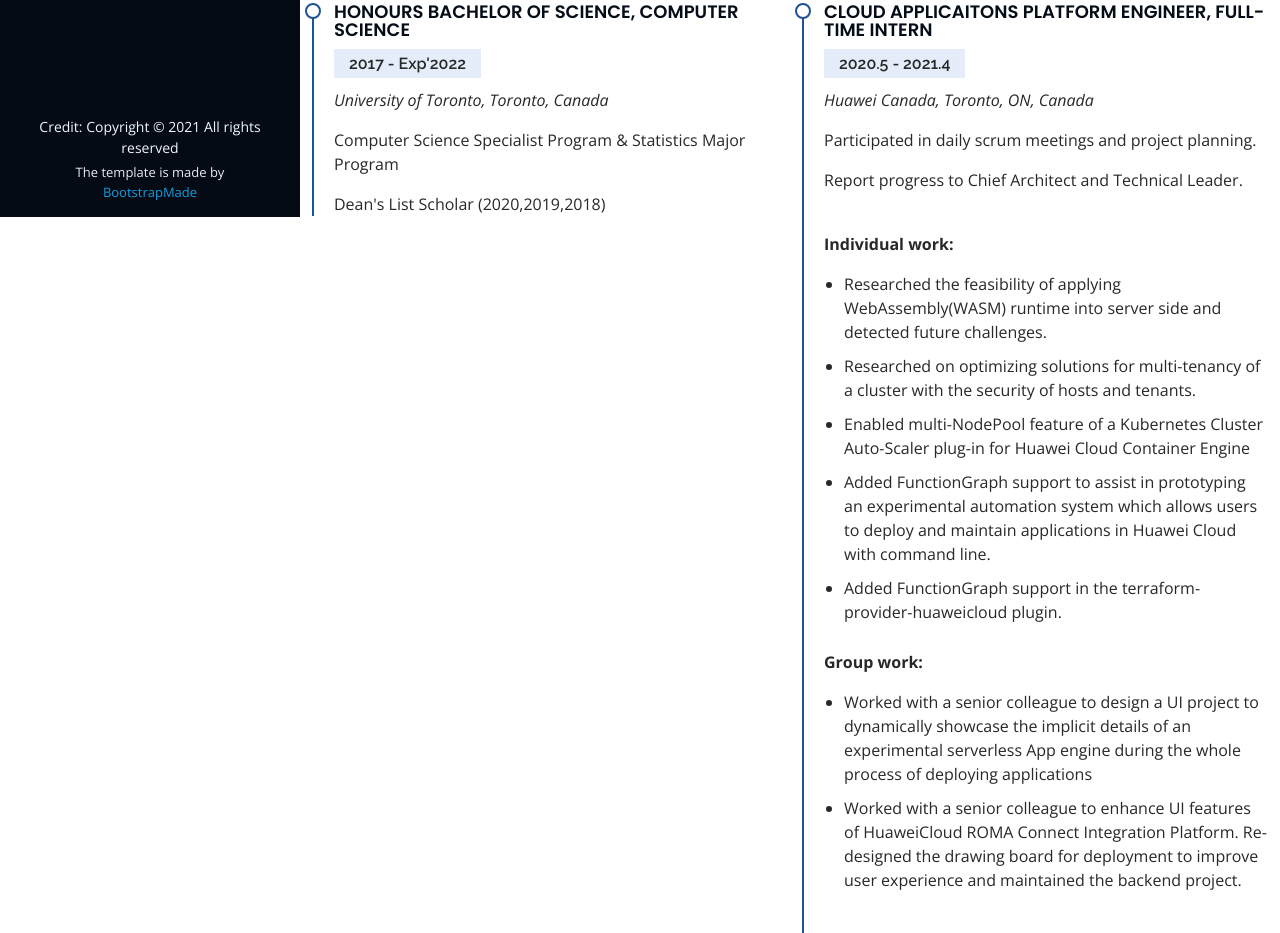
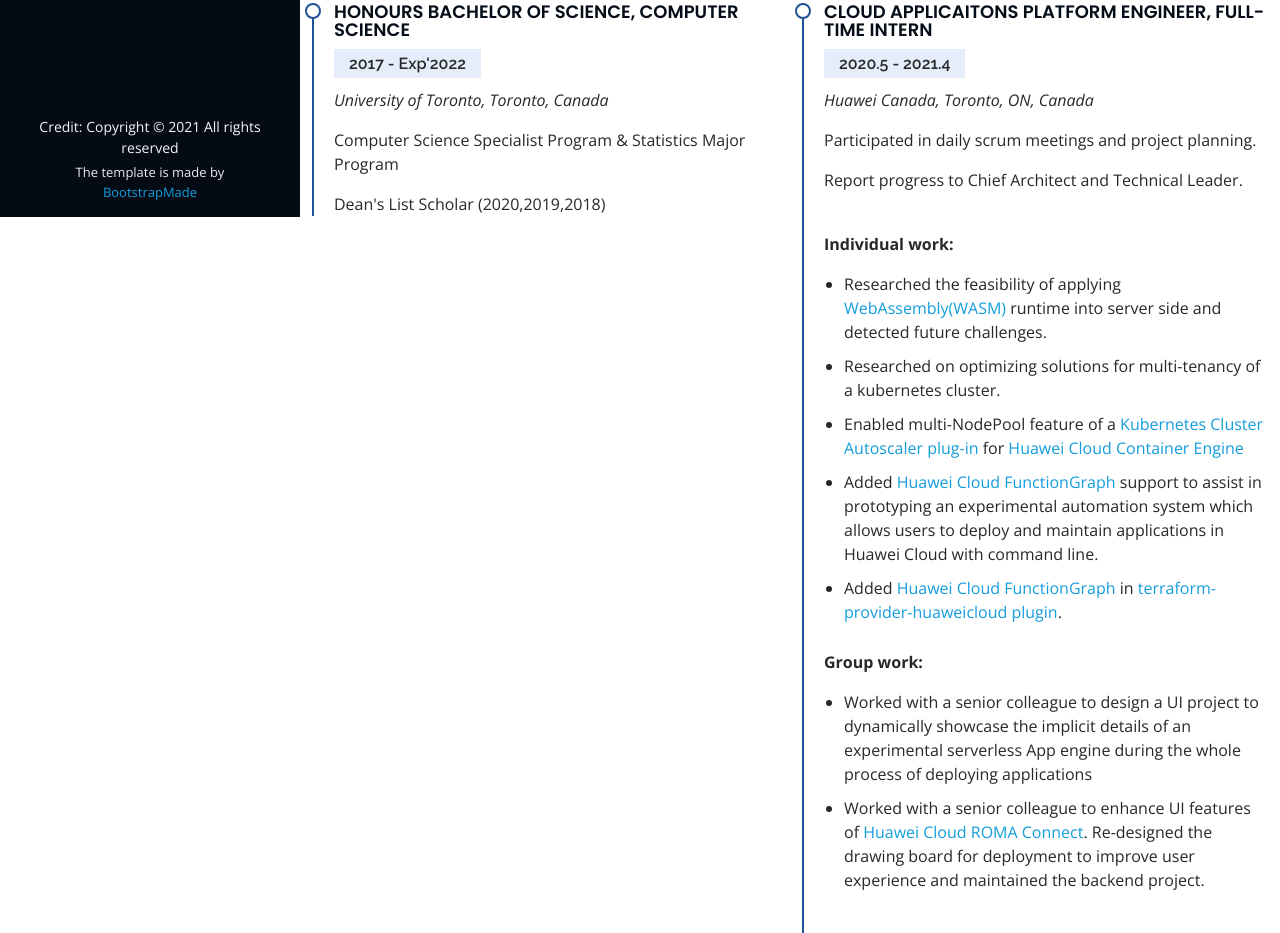
Before and after one commit to chuiyunjun/chuiyunjun.github.io, a plain HTML site: page index.html in a window 1280 px wide. Shown: the part 583-1516 px from the top of the page. Drawn offline with nearby package versions, Linux system fonts and the light colour scheme.

Commit message:
add CNAME

```diff
--- a/index.html
+++ b/index.html
@@ -283,16 +283,16 @@
               <br/>
               <p><b>Individual work:</b></p>
               <ul>
-                <li>Researched the feasibility of applying WebAssembly(WASM) runtime into server side and detected future challenges.</li>
-                <li>Researched on optimizing solutions for multi-tenancy of a cluster with the security of hosts and tenants.</li>
-                <li>Enabled multi-NodePool feature of a Kubernetes Cluster Auto-Scaler plug-in for Huawei Cloud Container Engine</li>
-                <li>Added FunctionGraph support to assist in prototyping an experimental automation system which allows users to deploy and maintain applications in Huawei Cloud with command line.</li>
-                <li>Added FunctionGraph support in the terraform-provider-huaweicloud plugin.</li>
+                <li>Researched the feasibility of applying <a href="https://webassembly.org/">WebAssembly(WASM)</a> runtime into server side and detected future challenges.</li>
+                <li>Researched on optimizing solutions for multi-tenancy of a kubernetes cluster.</li>
+                <li>Enabled multi-NodePool feature of a <a href="https://github.com/kubernetes/autoscaler">Kubernetes Cluster Autoscaler plug-in</a> for <a href="https://www.huaweicloud.com/en-us/product/cce.html">Huawei Cloud Container Engine</a></li>
+                <li>Added <a href="https://www.huaweicloud.com/en-us/product/functiongraph.html">Huawei Cloud FunctionGraph</a> support to assist in prototyping an experimental automation system which allows users to deploy and maintain applications in Huawei Cloud with command line.</li>
+                <li>Added <a href="https://www.huaweicloud.com/en-us/product/functiongraph.html">Huawei Cloud FunctionGraph</a> in <a href="https://github.com/huaweicloud/terraform-provider-huaweicloud">terraform-provider-huaweicloud plugin</a>.</li>
               </ul>
               <p><b>Group work:</b></p>
               <ul>
                 <li>Worked with a senior colleague to design a UI project to dynamically showcase the implicit details of an experimental serverless App engine during the whole process of deploying applications</li>
-                <li>Worked with a senior colleague to enhance UI features of HuaweiCloud ROMA Connect Integration Platform. Re-designed the drawing board for deployment to improve user experience and maintained the backend project.</li>
+                <li>Worked with a senior colleague to enhance UI features of <a href="https://www.huaweicloud.com/en-us/product/roma.html">Huawei Cloud ROMA Connect</a>. Re-designed the drawing board for deployment to improve user experience and maintained the backend project.</li>
               </ul>
             </div>
             <div class="resume-item">
```
